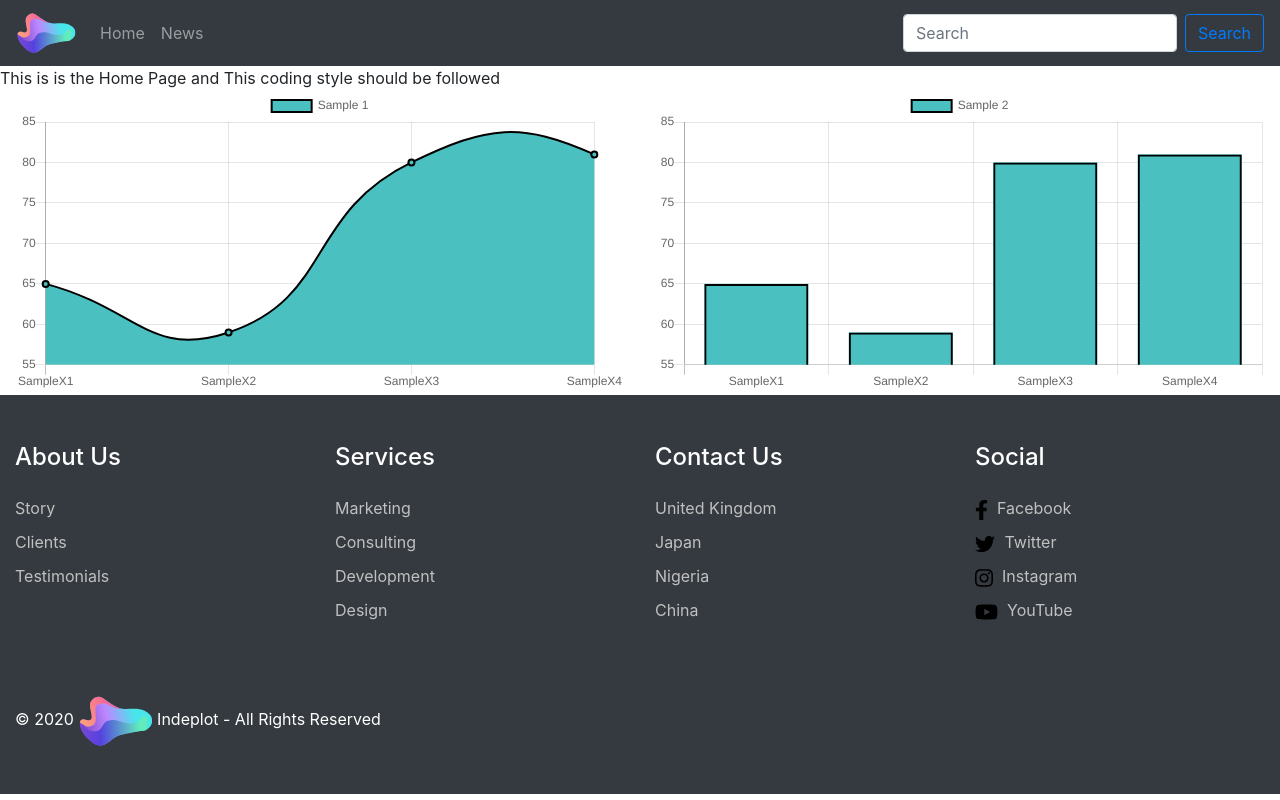
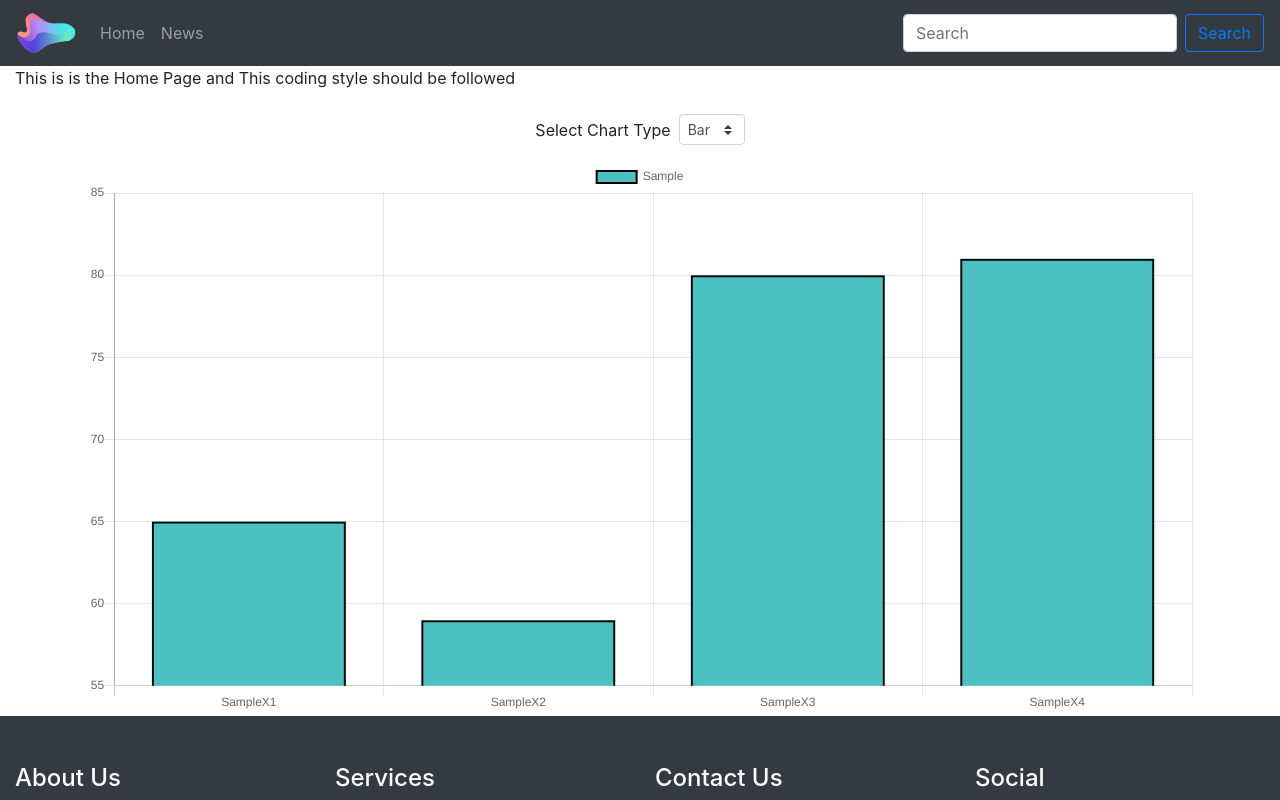
Before and after one commit to indeplot/indeplot, a React (Create React App) app: page / in a window 1280 px wide. Shown: the top 800 px of the page. Built offline with nearby package versions, Linux system fonts and the light colour scheme.

Commit message:
Added chartselector as a new component

```diff
--- /dev/null
+++ b/src/Components/ChartSelector.js
@@ -0,0 +1,45 @@
+import React, { Component } from 'react';
+import { Col, Container, Form, Row } from 'react-bootstrap';
+import PropTypes from 'prop-types';
+import Charts from '../pages/Charts/Charts';
+
+const chartTypes = ['Bar', 'Line'];
+
+class CharSelector extends Component {
+    state = {
+        selected: 'Bar'
+    }
+
+    handleSelect = (e) => {
+        this.setState({ selected: e.target.value })
+    }
+
+    render() {
+        const { selected } = this.state;
+        const { data, labels } = this.props;
+        return (
+            <Container>
+                <Form inline className="justify-content-center mb-3">
+                    <Form.Label className="mr-2">
+                        Select Chart Type
+                    </Form.Label>
+                    <Form.Control as="select" onChange={this.handleSelect} value={selected} custom size="sm">
+                        {chartTypes.map((item, i) => <option key={i} value={item}>{item}</option>)}
+                    </Form.Control>
+                </Form>
+                <Row>
+                    <Col>
+                        <Charts chartType={selected} labels={labels} title="Sample" data={data} options={{}} />
+                    </Col>
+                </Row>
+            </Container>
+        )
+    }
+}
+
+export default CharSelector;
+
+CharSelector.propTypes = {
+    data: PropTypes.array.isRequired,
+    labels: PropTypes.array.isRequired
+}
--- a/src/pages/HomePage/HomePage.js
+++ b/src/pages/HomePage/HomePage.js
@@ -1,8 +1,8 @@
 import React from 'react';
-import { Row, Col } from 'react-bootstrap';
-import Charts from '../Charts/Charts'
+import { Row, Col, Container } from 'react-bootstrap';
 import Footer from '../../Components/Footer';
 import Navbar from '../../Components/Navbarr';
+import ChartSelector from '../../Components/ChartSelector';
 
 class HomePage extends React.Component {
 
@@ -10,29 +10,21 @@ class HomePage extends React.Component {
         super()
         this.state = {
             data: [65, 59, 80, 81, 56],
-            labels: ['SampleX1', 'SampleX2', 'SampleX3',
-                'SampleX4']
+            labels: ['SampleX1', 'SampleX2', 'SampleX3', 'SampleX4']
         }
     }
 
     render() {
+        const { data, labels } = this.state;
         return (
-
             <div>
                 <Navbar />
-                <Row>
-                    <Col>This is is the Home Page and This coding style should be followed</Col>
-                </Row>
-                <div className="container-fluid">
-                    <div className="row">
-                        <div className="col-sm-6">
-                            <Charts chartType="Line" labels={this.state.labels} title="Sample 1" data={this.state.data} options={{}} />
-                        </div>
-                        <div className="col-sm-6">
-                            <Charts chartType="Bar" labels={this.state.labels} title="Sample 2" data={this.state.data} options={{}} />
-                        </div>
-                    </div>
-                </div>
+                <Container fluid className="mb-4">
+                    <Row>
+                        <Col>This is is the Home Page and This coding style should be followed</Col>
+                    </Row>
+                </Container>
+                <ChartSelector data={data} labels={labels} />
                 <Footer />
             </div>
         )
```
